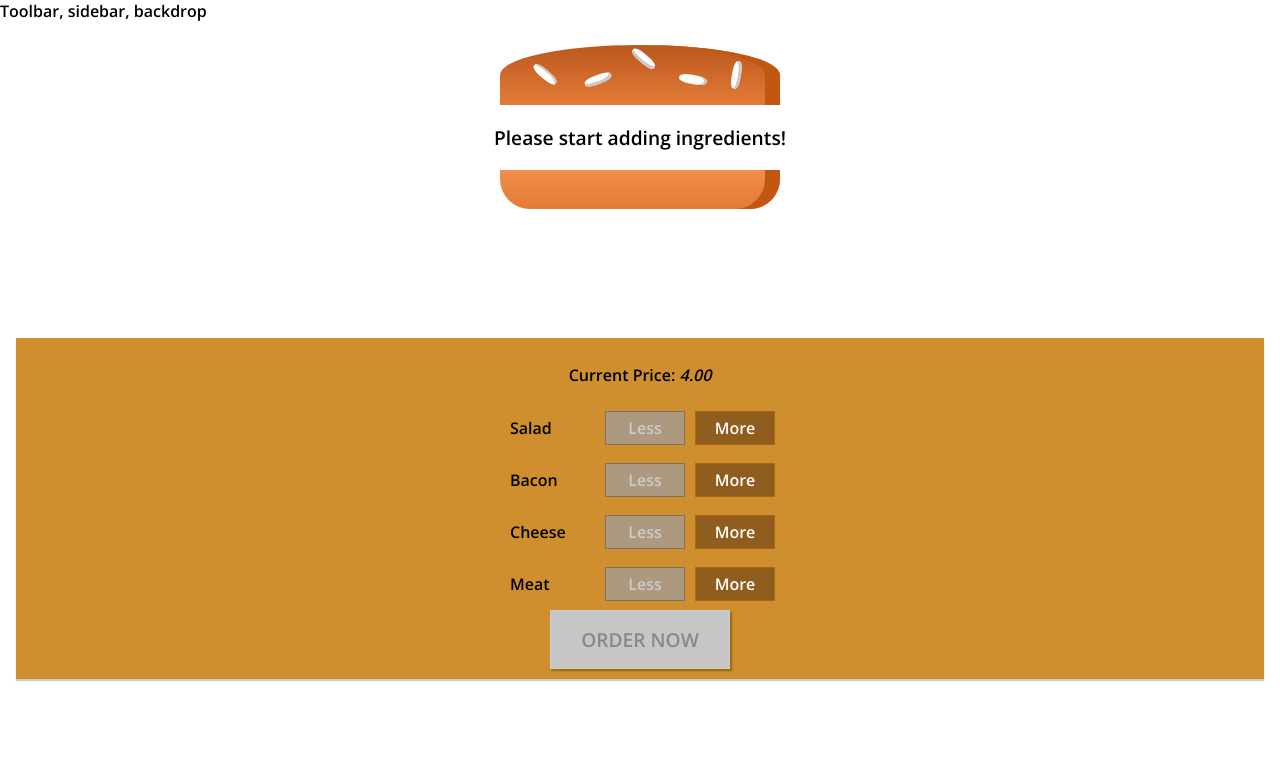
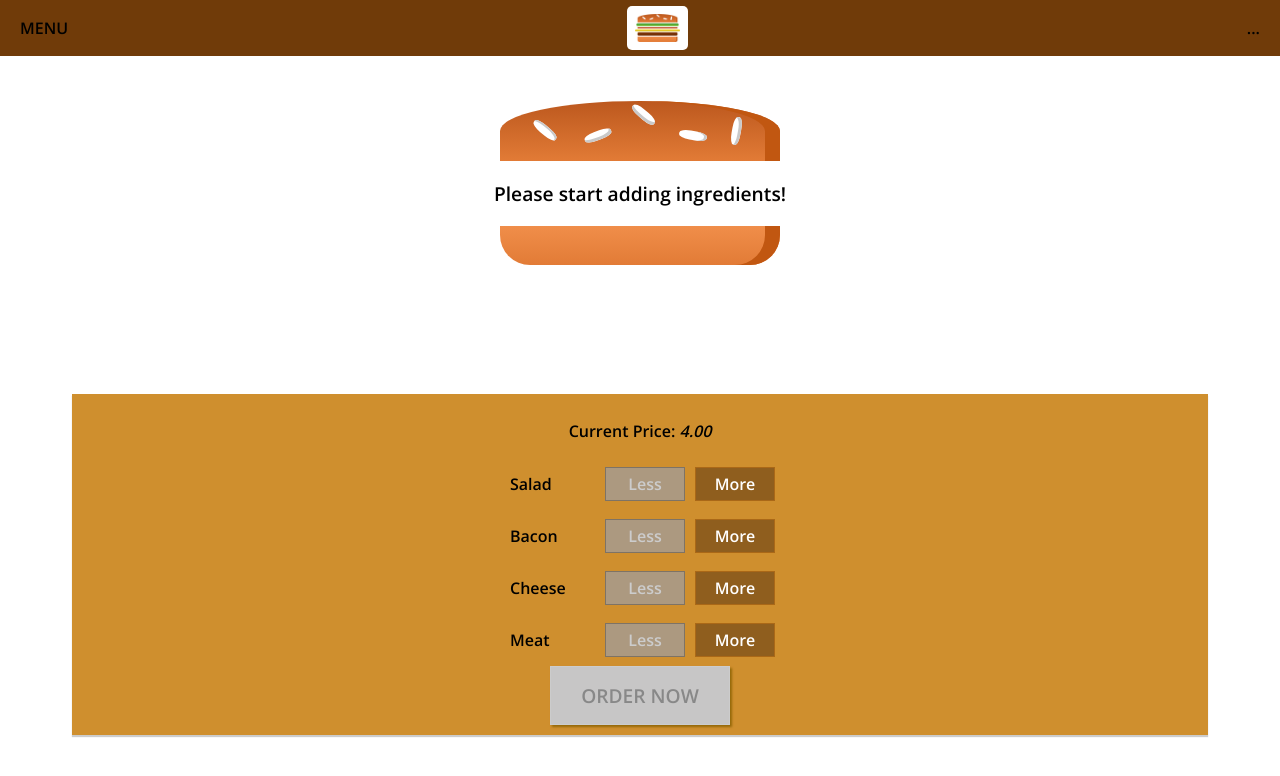
Before and after one commit to TollanBerhanu/Burger-Builder, a React (Create React App) app: page / in a window 1280 px wide. Shown: the top 776 px of the page. Built offline with nearby package versions, Linux system fonts and the light colour scheme.

Commit message:
Toolbar and Logo done

```diff
--- a/src/components/Layout/Layout.scss
+++ b/src/components/Layout/Layout.scss
@@ -1,5 +1,5 @@
 .Layout{
     .content{
-        margin: 16px;
+        margin: 72px;
     }
 }
--- a/src/components/Layout/Layout.tsx
+++ b/src/components/Layout/Layout.tsx
@@ -1,9 +1,11 @@
 import React from "react";
 import './Layout.scss'
+import Toolbar from "../Navigation/Toolbar/Toolbar";
 
 const Layout = (props: any) => {
     return(
         <div className="Layout">
+            <Toolbar />
             <div>Toolbar, sidebar, backdrop</div>
             <main className="content">
                 { props.children }
--- /dev/null
+++ b/src/components/Navigation/Toolbar/Toolbar.scss
@@ -0,0 +1,18 @@
+.Toolbar{
+    height: 56px;
+    width: 100%;
+    position: fixed;
+    top: 0;
+    left: 0;
+    background-color: #703B09;
+    padding: 0 20px;
+    display: flex; // Positions items next to eachother
+    justify-content: space-between;
+    align-items: center; // vertical alignment
+    box-sizing: border-box; // Makes sure the toolbar is sized correctly
+    z-index: 90;
+
+    .nav{
+        height: 100%;
+    }
+}
--- /dev/null
+++ b/src/components/Navigation/Toolbar/Toolbar.tsx
@@ -0,0 +1,15 @@
+import React from "react";
+import './Toolbar.scss'
+import Logo from "../../UI/Logo/Logo";
+
+const Toolbar = () => (
+    <header className="Toolbar">
+        <div>MENU</div>
+        <Logo />
+        <nav>
+            ...
+        </nav>
+    </header>
+)
+
+export default Toolbar
--- /dev/null
+++ b/src/components/UI/Logo/Logo.scss
@@ -0,0 +1,11 @@
+.Logo{
+    background-color: white;
+    padding: 8px;
+    height: 80%;
+    box-sizing: border-box; // So the 80% height also includes the padding
+    border-radius: 5px;
+
+    img{
+        height: 100%;
+    }
+}
--- /dev/null
+++ b/src/components/UI/Logo/Logo.tsx
@@ -0,0 +1,11 @@
+import React from "react";
+import './Logo.scss'
+import burgerLogo from '../../../assets/images/burger-logo.png'
+
+const Logo = () => (
+    <div className="Logo">
+        <img src={burgerLogo} alt="Logo" />
+    </div>
+)
+
+export default Logo
```
Also changed, not shown: src/components/Navigation/NavigationItems/NavigationItem/NavigationItem.tsx (added, +7 -0 lines), src/assets/images/burger-logo.png (added), src/components/Navigation/NavigationItems/NavigationItems.tsx (added).
